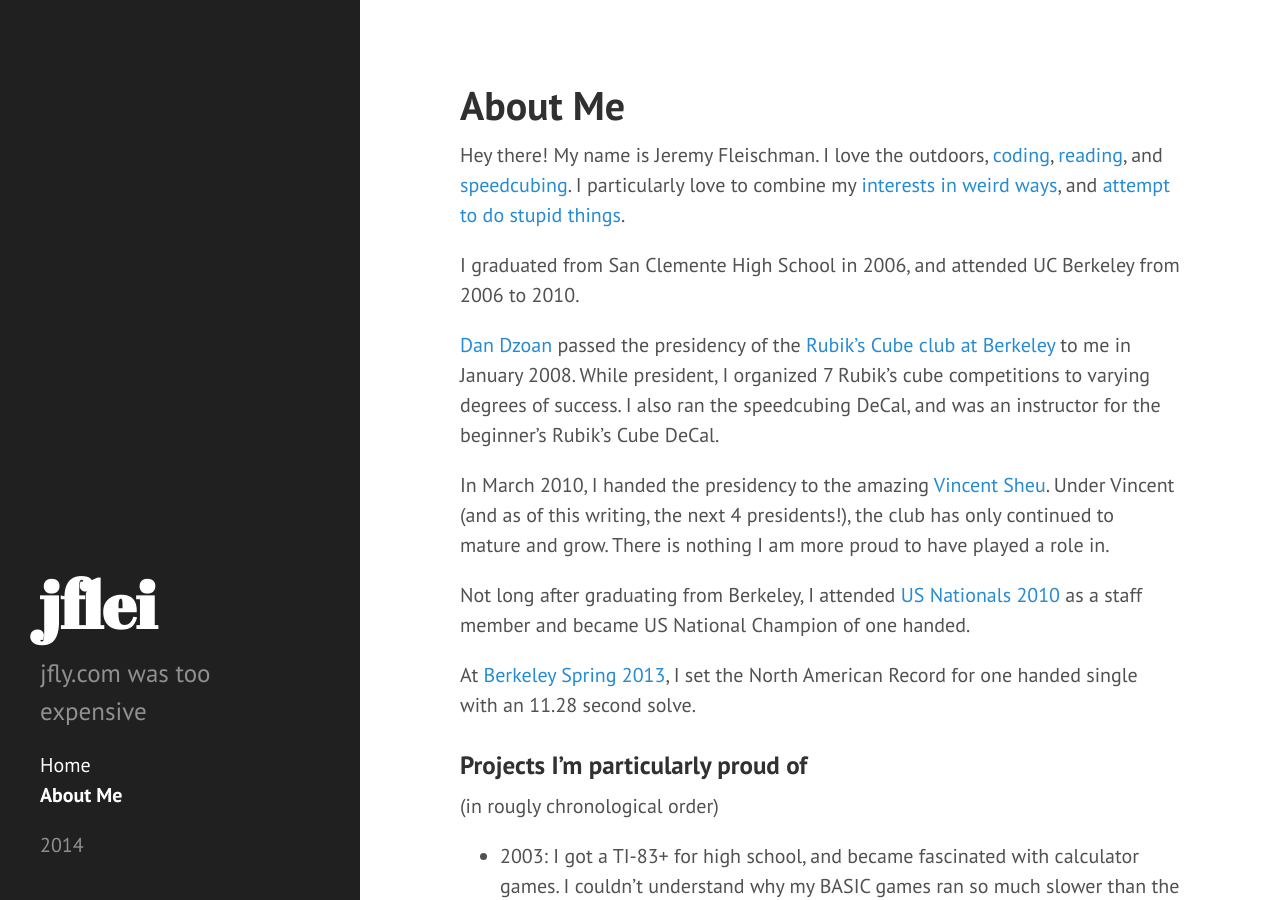
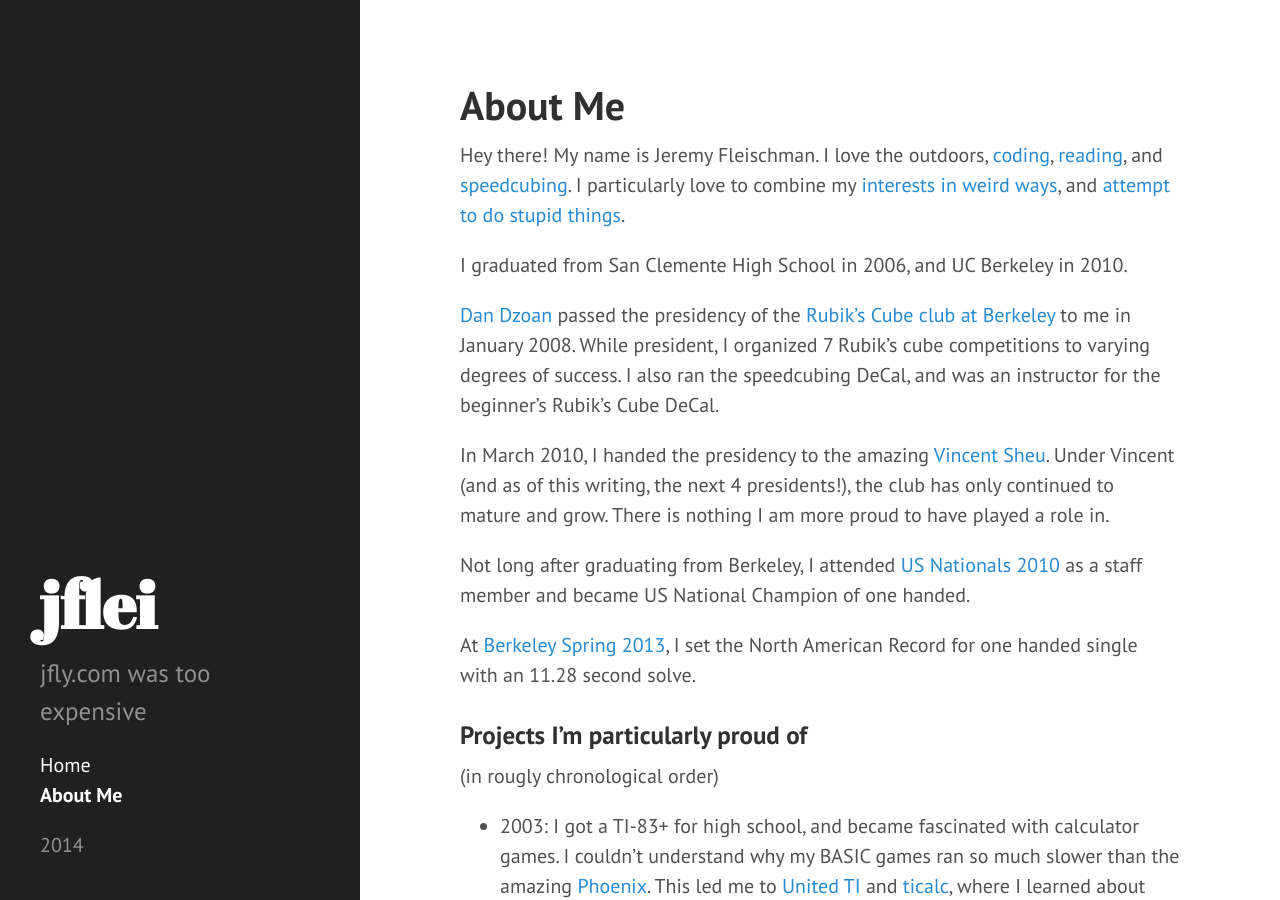
Before and after one commit to jfly/jfly.github.io, a Jekyll site: the page built from about.md, in a window 1280 px wide and 900 px high. Built offline with Jekyll 4.4.1, drawn with Linux system fonts in a browser that asks for light colours.

Commit message:
it may have seemed like a close thing at the time, but i did in fact graduate from college =)

```diff
--- a/about.md
+++ b/about.md
@@ -14,8 +14,7 @@ I particularly love to combine my
 [ways](https://www.youtube.com/watch?v=b8JOC1NkVP8), and
 [attempt to do stupid things](https://www.youtube.com/watch?v=AorkxGK2Qow).
 
-I graduated from San Clemente High School in 2006, and attended UC Berkeley
-from 2006 to 2010.
+I graduated from San Clemente High School in 2006, and UC Berkeley in 2010.
 
 [Dan Dzoan](https://www.worldcubeassociation.org/results/p.php?i=2006DZOA03)
 passed the presidency of the
```
